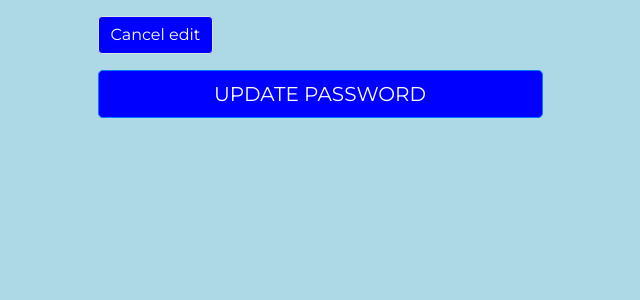
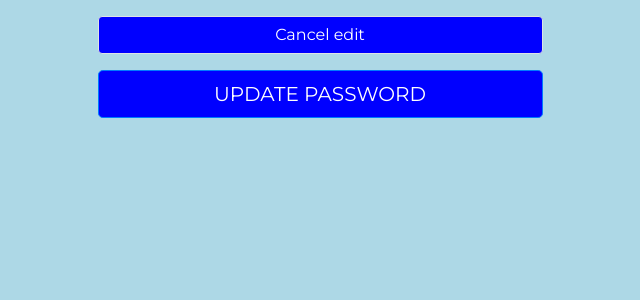
Before and after one commit to JoachimByrnesShay/dashboard-project2, a Django app: template apps/accounts/templates/change_password.html in a window 1280 px wide. Shown: the part 64-364 px from the top of the page, without its empty margins (320-960 px from the left). Run offline with Django 3.2, Linux system fonts and the light colour scheme; the template is opened without the code that fills it: most values are stand-ins (such as "Sample title", 1, 10 or a date in 2020); some libraries are stand-ins or nearby versions.

Commit message:
fix button width on password change screen

```diff
--- a/apps/accounts/templates/change_password.html
+++ b/apps/accounts/templates/change_password.html
@@ -7,7 +7,7 @@ Github Dashboard App - Update Password
 <div id='change-password'>
     <div class="row justify-content-center font-weight-bold">
         <div class="col-5">
-            <a class='btn btn-primary border mt-3 mb-3' href="{% url 'user_edit' %}">Cancel edit</a>
+            <a class='btn btn-primary border mt-3 mb-3 w-100' href="{% url 'user_edit' %}">Cancel edit</a>
             <form class="form-register" method="POST">
                 {% csrf_token %}
                 {% bootstrap_form form %}
```
